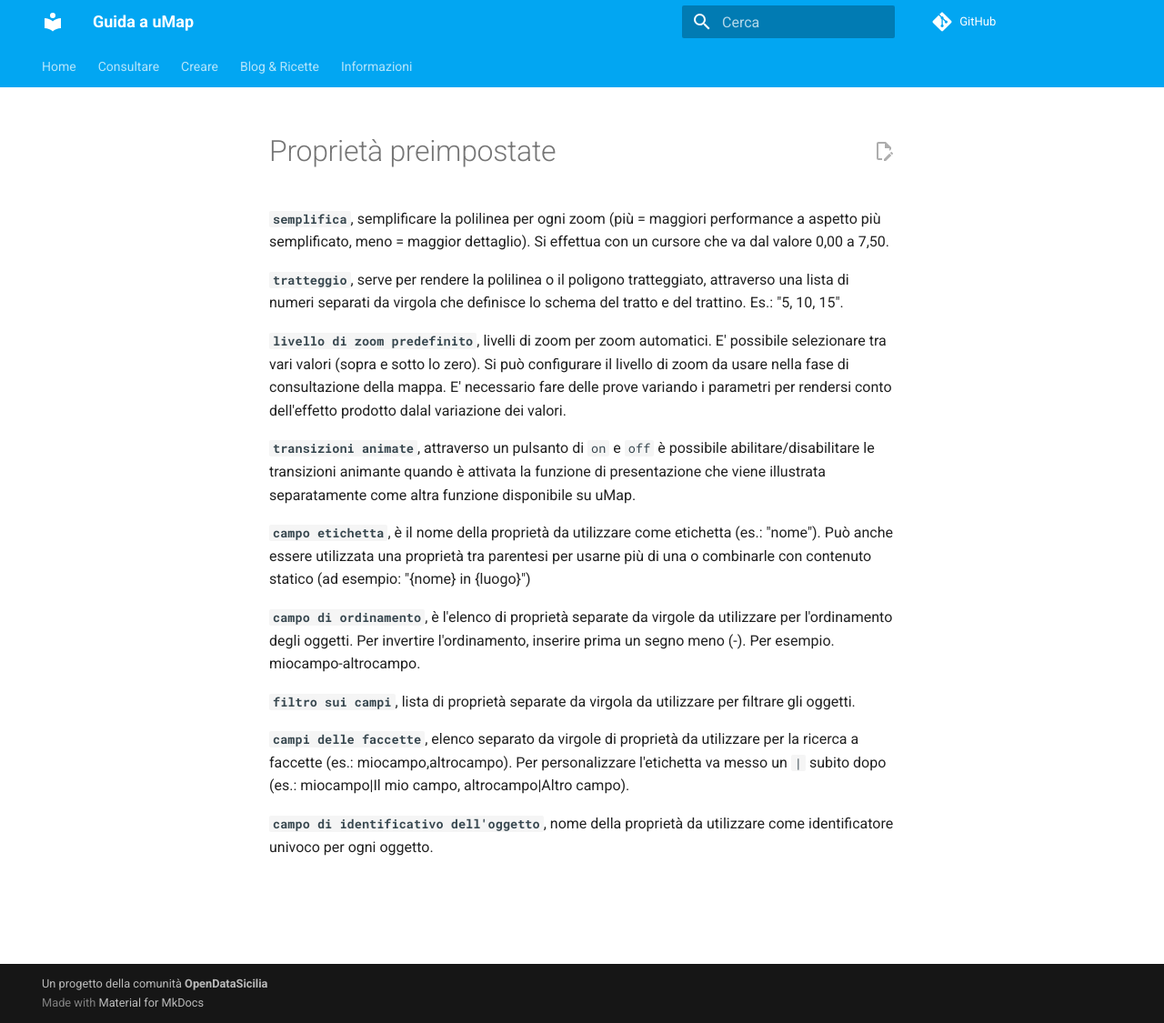
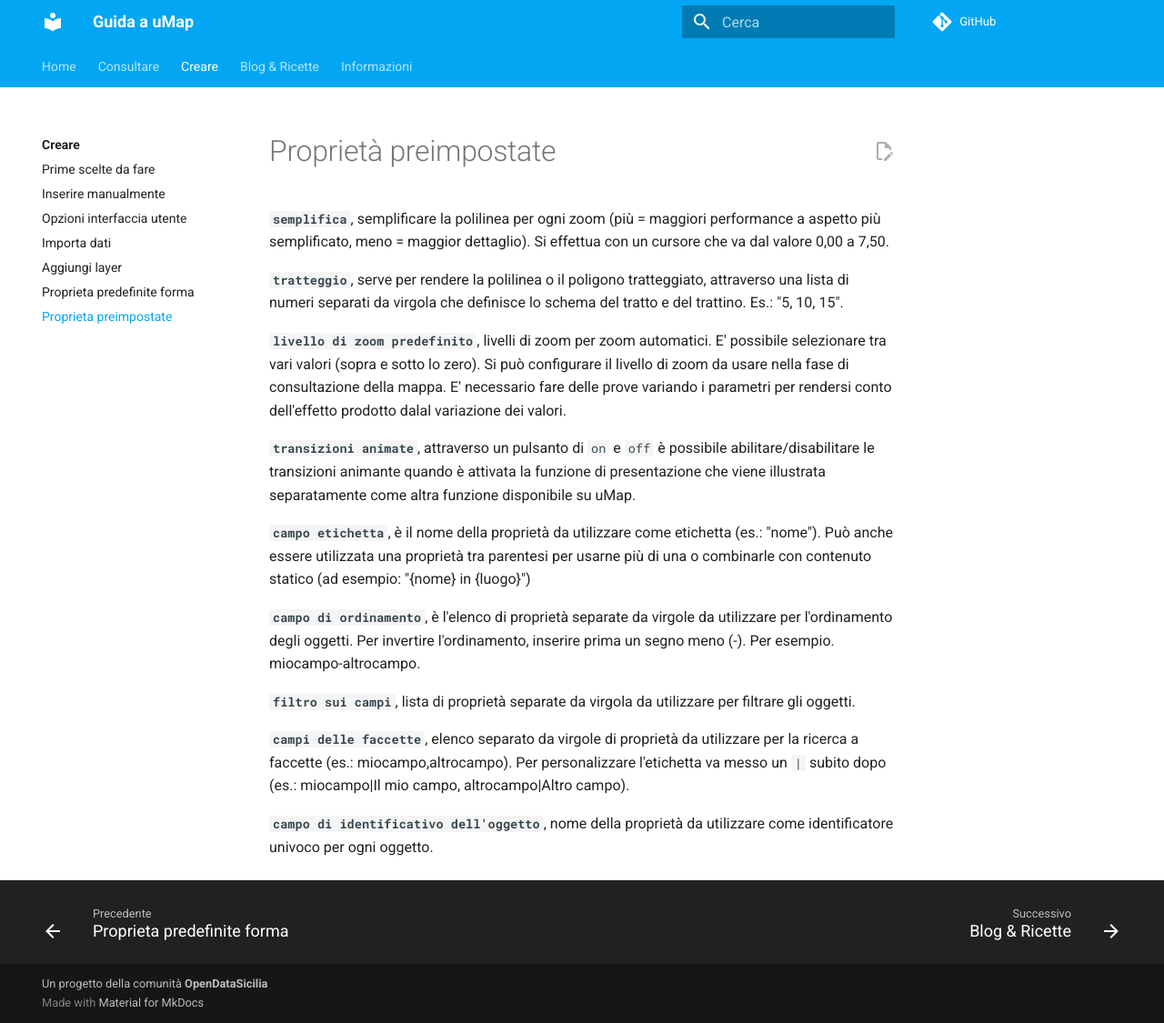
Before and after one commit to opendatasicilia/guida-umap, an MkDocs documentation site: the page built from docs/creare/proprieta-preimpostate.md, in a window 1280 px wide and 1125 px high. Shown: the whole window at 91% size. Built offline with MkDocs 1.6.1 and Material for MkDocs 9.7.7, drawn with Linux system fonts in a browser that asks for light colours; comment, search, counter and statistics services are not loaded.

Commit message:
Update mkdocs.yml

```diff
--- a/mkdocs.yml
+++ b/mkdocs.yml
@@ -48,6 +48,7 @@ nav:
     - Importa dati: creare/importa-dati.md
     - Aggiungi layer: creare/aggiungi-layer.md
     - Proprieta predefinite forma: creare/proprieta-predefinite-forma.md
+    - Proprieta preimpostate: creare/proprieta-preimpostate.md
   - Blog: blog/index.md
   - Informazioni:
     - Informazioni: informazioni/index.md
```
